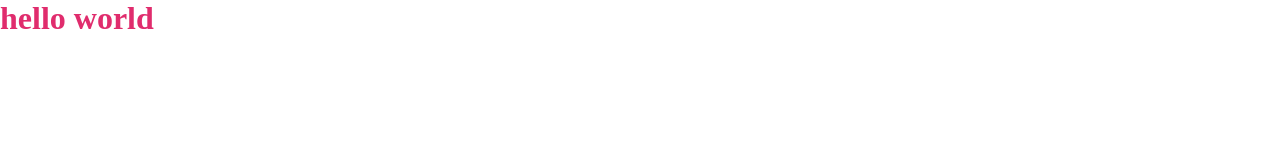
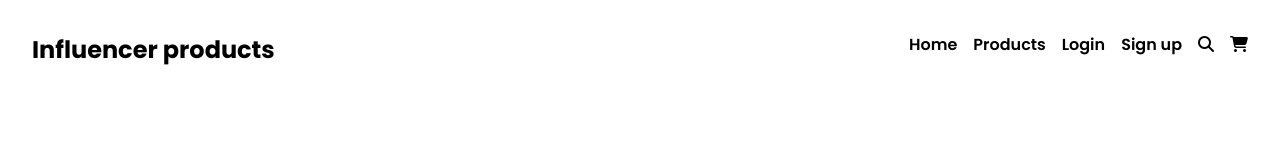
Before and after one commit to shrabonmolla/p-01-influencer-gear, a plain HTML site: page index.html in a window 1280 px wide. Drawn offline with Linux system fonts and the light colour scheme.

Commit message:
added navbar

```diff
--- a/index.html
+++ b/index.html
@@ -3,6 +3,8 @@
 <head>
     <meta charset="UTF-8">
     <meta name="viewport" content="width=device-width, initial-scale=1.0">
+
+    <link rel="stylesheet" href="https://cdnjs.cloudflare.com/ajax/libs/font-awesome/6.7.2/css/all.min.css" integrity="sha512-Evv84Mr4kqVGRNSgIGL/F/aIDqQb7xQ2vcrdIwxfjThSH8CSR7PBEakCr51Ck+w+/U6swU2Im1vVX0SVk9ABhg==" crossorigin="anonymous" referrerpolicy="no-referrer" />
 
     <link rel="preconnect" href="https://fonts.googleapis.com">
     <link rel="preconnect" href="https://fonts.gstatic.com" crossorigin>
@@ -20,6 +22,20 @@
     <title>Influencer-gear-practice01</title>
 </head>
 <body>
-    <h1>hello world</h1>
+
+
+   <nav class="flex">
+    <div class="poppins-bold logo">Influencer products</div>
+    <ul class="flex poppins-semibold">
+        <li>Home</li>
+        <li>Products</li>
+        <li>Login</li>
+        <li>Sign up</li>
+        <li><i class="fa-solid fa-magnifying-glass"></i></li>
+        <li><i class="fa-solid fa-cart-shopping"></i></li>
+    </ul>
+   </nav>
+
+
 </body>
 </html>
--- a/style.css
+++ b/style.css
@@ -3,7 +3,7 @@
     padding: 0;
     box-sizing: border-box;
 }
-
+/* fonts */
 .manrope {
   font-family: "Manrope", sans-serif;
   font-optical-sizing: auto;
@@ -40,6 +40,9 @@
   font-style: normal;
 }
 
+
+
+/* colors var */
 :root{
     --primary-color:#3A3A3A;
     --second-color:#E02C6D;
@@ -49,6 +52,28 @@
 }
 
 
-h1{
-    color: var(--second-color);
+/* shared styles */
+.flex{
+    display: flex;
 }
+
+
+/* nav bar */
+
+nav{
+    max-width: 1440px;
+    justify-content: space-between;
+    padding: 2rem;
+}
+
+.logo{
+    font-size: 1.5rem;
+}
+
+ul{
+
+    gap: 1rem;
+}
+ul li {
+    list-style: none;
+}
```
